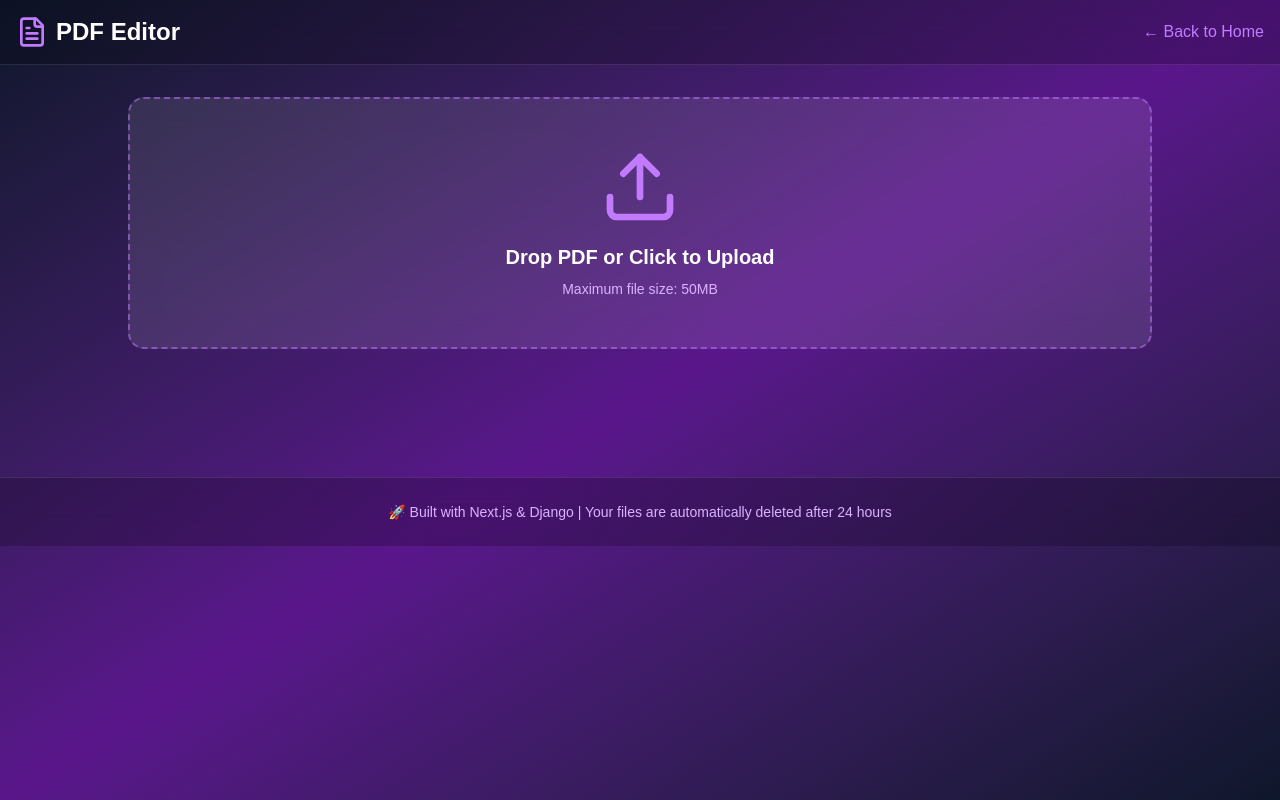
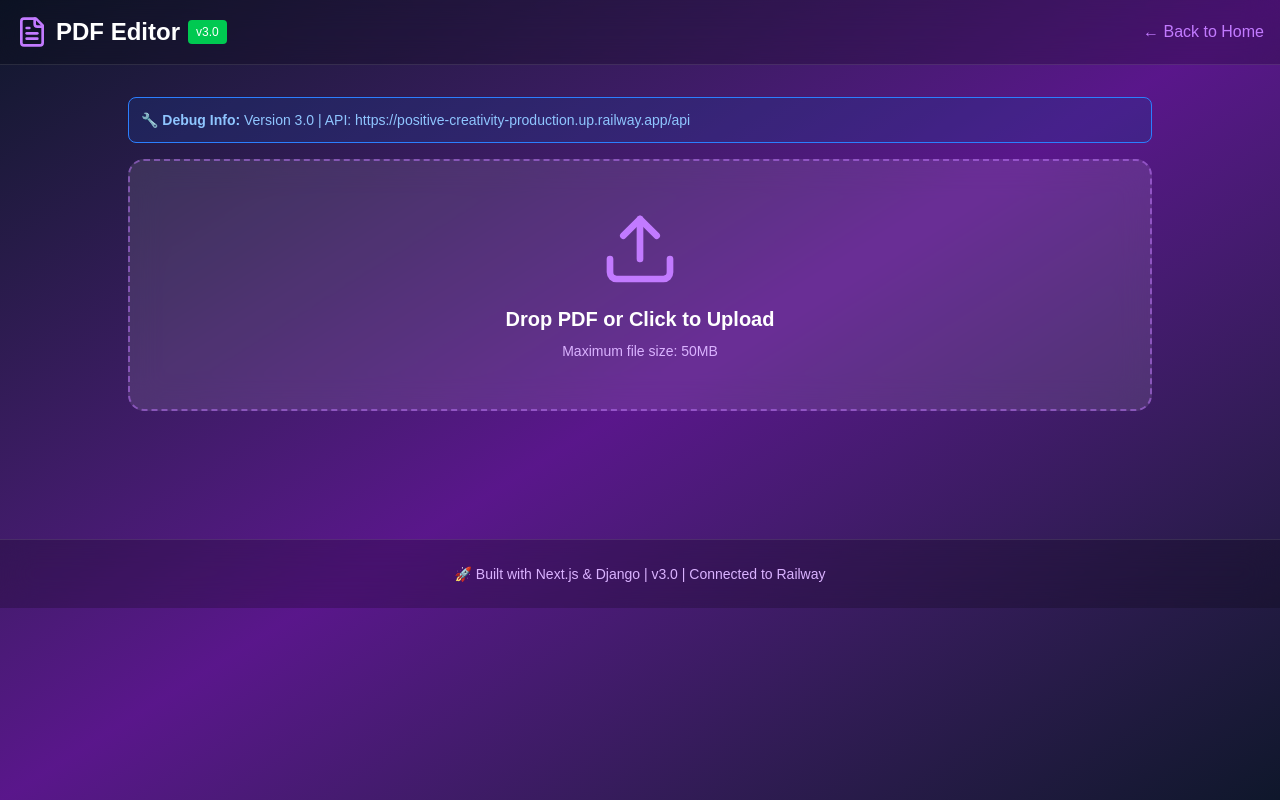
Before and after one commit to Ashadudayar/pdf-editor-frontend, a Next.js app: page /editor in a window 1280 px wide. Built offline with nearby package versions, Linux system fonts and the light colour scheme.

Commit message:
VERSION 3.0 - Final fix with visible version

```diff
--- a/app/editor/page.tsx
+++ b/app/editor/page.tsx
@@ -1,9 +1,10 @@
 'use client';
 
-import { useState } from 'react';
+import { useState, useEffect } from 'react';
 import { Upload, Download, Search, Trash2, FileText } from 'lucide-react';
 
-// Hardcoded API URL - Replace with env var later
+// VERSION 3.0 - FINAL FIX
+const VERSION = '3.0';
 const API_URL = 'https://positive-creativity-production.up.railway.app/api';
 
 export default function EditorPage() {
@@ -13,11 +14,16 @@ export default function EditorPage() {
   const [loading, setLoading] = useState(false);
   const [message, setMessage] = useState('');
 
+  useEffect(() => {
+    console.log('🔥🔥🔥 EDITOR VERSION ' + VERSION + ' LOADED 🔥🔥🔥');
+    console.log('🌐 API URL:', API_URL);
+    console.log('🕐 Loaded at:', new Date().toISOString());
+  }, []);
+
   const handleUpload = async (e: React.ChangeEvent<HTMLInputElement>) => {
     const uploadedFile = e.target.files?.[0];
     if (!uploadedFile) return;
 
-    // Create URL for preview
     const url = URL.createObjectURL(uploadedFile);
     setFile(uploadedFile);
     setFileUrl(url);
@@ -28,7 +34,7 @@ export default function EditorPage() {
     formData.append('file', uploadedFile);
 
     try {
-      console.log('🚀 Uploading to:', API_URL);
+      console.log('📤 Uploading to:', API_URL);
 
       const response = await fetch(`${API_URL}/documents/`, {
         method: 'POST',
@@ -110,13 +116,16 @@ export default function EditorPage() {
 
   return (
     <div className="min-h-screen bg-gradient-to-br from-slate-900 via-purple-900 to-slate-900">
-      {/* Header */}
+      {/* Header with VERSION NUMBER */}
       <header className="border-b border-white/10 bg-black/20 backdrop-blur-lg">
         <div className="container mx-auto px-4 py-4">
           <div className="flex items-center justify-between">
             <div className="flex items-center gap-2">
               <FileText className="w-8 h-8 text-purple-400" />
               <h1 className="text-2xl font-bold text-white">PDF Editor</h1>
+              <span className="text-xs bg-green-500 text-white px-2 py-1 rounded">
+                v{VERSION}
+              </span>
             </div>
             <a
               href="/"
@@ -130,6 +139,13 @@ export default function EditorPage() {
 
       <div className="container mx-auto px-4 py-8">
         <div className="max-w-5xl mx-auto">
+
+          {/* DEBUG INFO - Visible on page */}
+          <div className="mb-4 p-3 bg-blue-900/30 border border-blue-500 rounded-lg text-sm">
+            <div className="text-blue-300">
+              <strong>🔧 Debug Info:</strong> Version {VERSION} | API: {API_URL}
+            </div>
+          </div>
 
           {/* Status Message */}
           {message && (
@@ -250,7 +266,7 @@ export default function EditorPage() {
       <footer className="border-t border-white/10 bg-black/20 backdrop-blur-lg mt-16">
         <div className="container mx-auto px-4 py-6">
           <p className="text-center text-purple-300 text-sm">
-            🚀 Built with Next.js & Django | Your files are automatically deleted after 24 hours
+            🚀 Built with Next.js & Django | v{VERSION} | Connected to Railway
           </p>
         </div>
       </footer>
--- a/app/layout.tsx
+++ b/app/layout.tsx
@@ -38,4 +38,4 @@ export default function RootLayout({
       </body>
     </html>
   );
-}
+}"// Build: $(date)"
```
